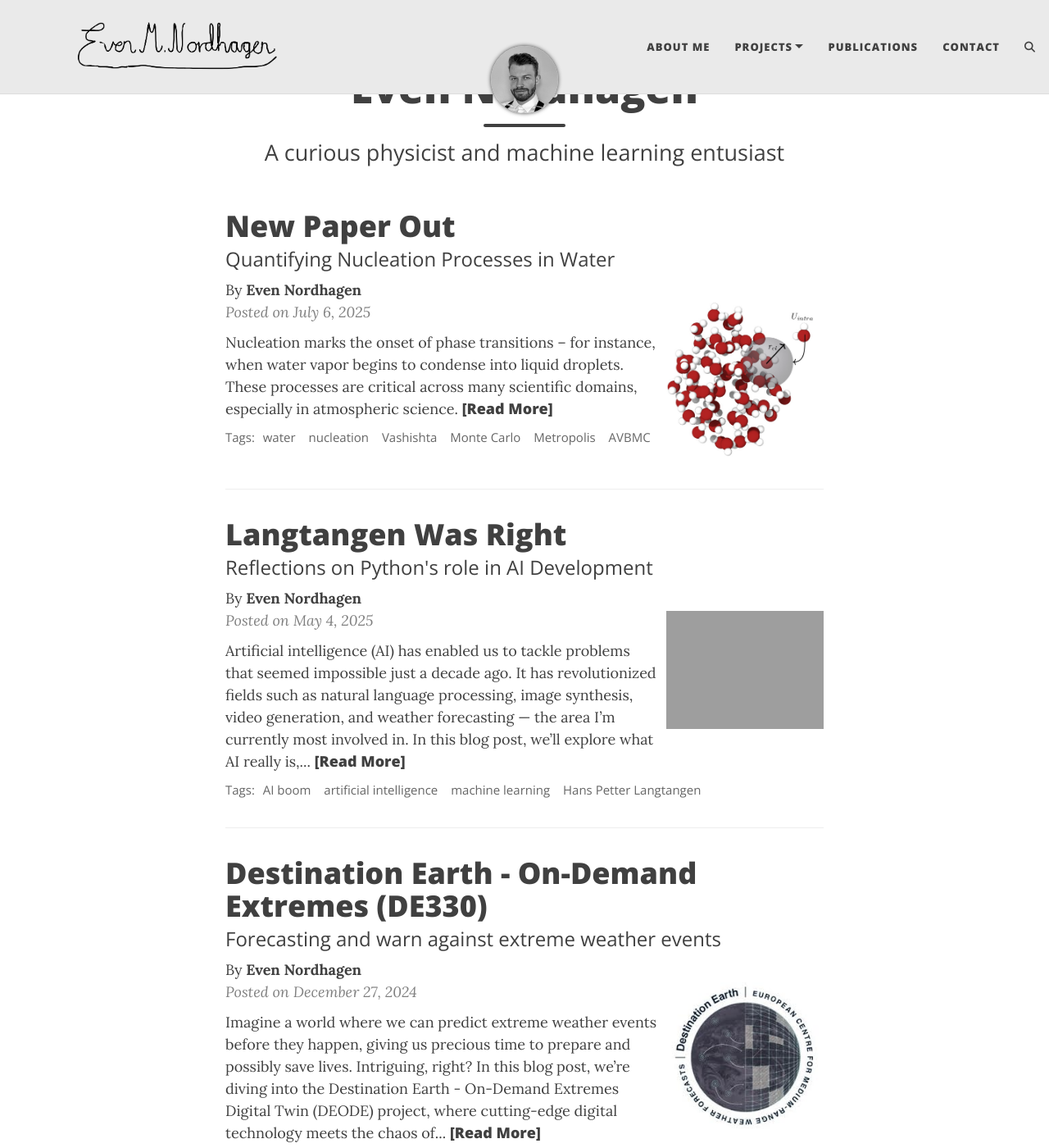
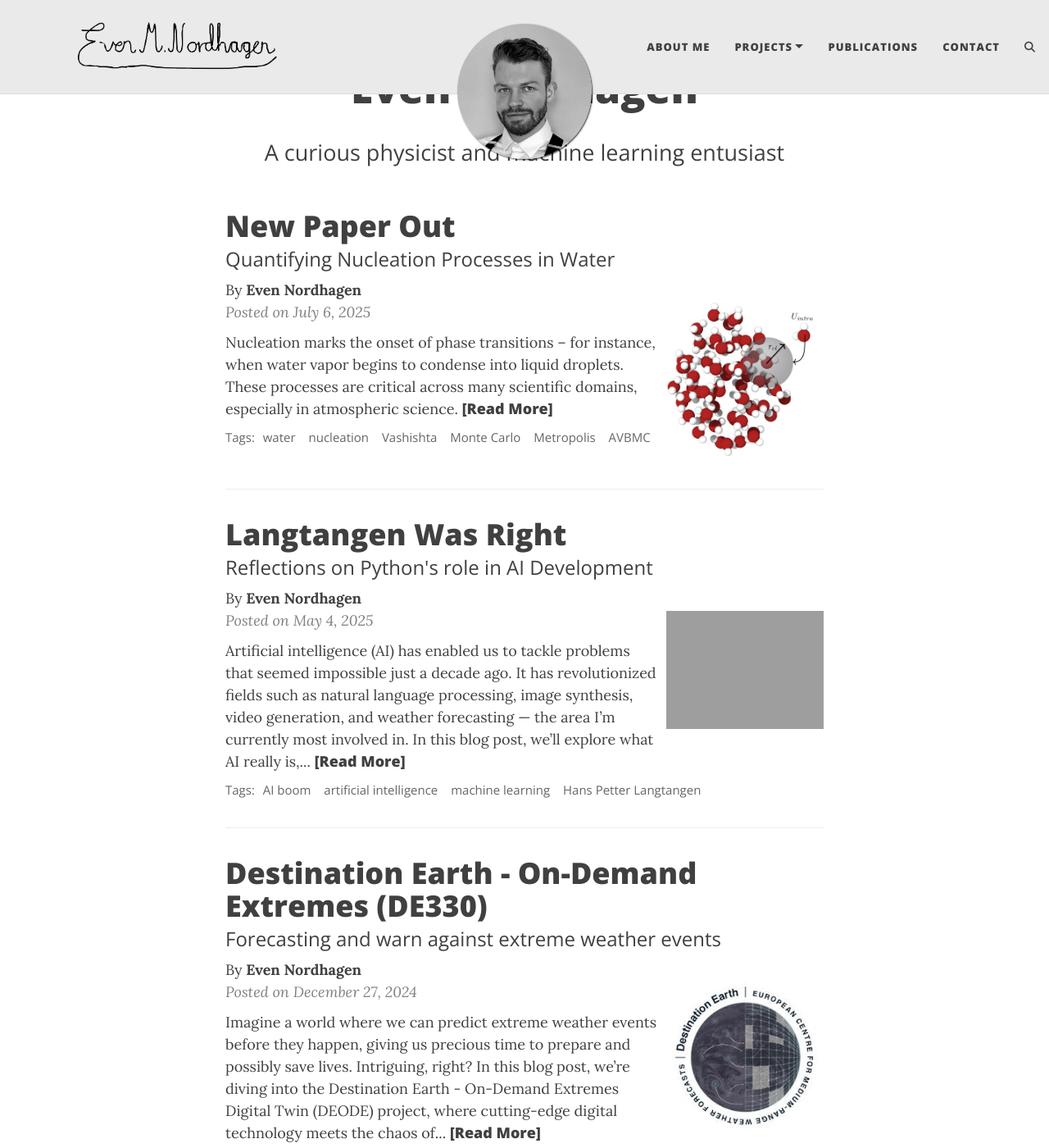
Before and after one commit to evenmn/evenmn.github.io, a Jekyll site: the page built from index.html, in a window 1280 px wide and 1400 px high. Shown: the whole window at 82% size. Built offline with Jekyll 4.4.1, drawn with Linux system fonts in a browser that asks for light colours; the list of posts is cut into pages by our own code; comment, search, counter and statistics services are not loaded.

Commit message:
Smaller 404 image and larger avatar
Signed-off-by: evenmn <evenmn@fys.uio.no>

```diff
--- a/404.html
+++ b/404.html
@@ -5,8 +5,5 @@ permalink: /404.html
 ---
 
 <div class="text-center">
-  <h1>Whoops, this page doesn't exist.</h1>
-  <br/>
-
-  <img src="{{ 'assets/img/404-weather.png' | relative_url }}" alt="Not found" />
+  <img src="{{ 'assets/img/404-weather.png' | relative_url }}" alt="Not found" style="width: 40%;" />
 </div>
--- a/assets/css/beautifuljekyll.css
+++ b/assets/css/beautifuljekyll.css
@@ -373,7 +373,7 @@ img {
   {% endunless %}
 }
 .navbar-custom .avatar-container .avatar-img {
-  width: 400%;
+  width: 200%;
   {% unless site.round-avatar == false %}
     border-radius: 50%;
   {% endunless %}
@@ -385,7 +385,7 @@ img {
 }
 
 /* --- Actual size and position of avatar --- */
-@media (min-width: 2200px) {
+@media (min-width: 1200px) {
   .navbar-custom.top-nav-regular .avatar-container {
     width: 10.25rem;
     bottom: -5rem;
```
